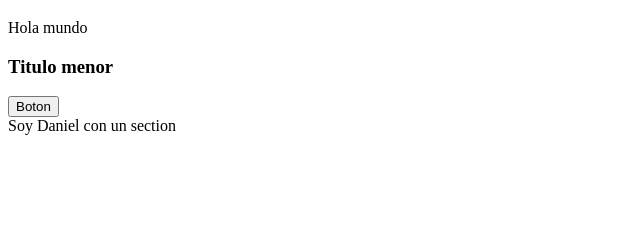
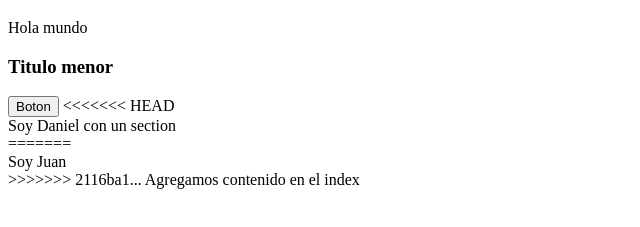
Before and after one commit to daniuf/eit-git-clase-1-0610, a plain HTML site: page index.html in a window 1280 px wide. Shown: the part 61-288 px from the top of the page, without its empty margins (0-640 px from the left). Drawn offline with Linux system fonts and the light colour scheme.

Commit message:
Agregamos contenido en el index.html

```diff
--- a/index.html
+++ b/index.html
@@ -6,6 +6,10 @@
 	<p>Hola mundo</p>
 	<h3>Titulo menor</h3>
 	<button>Boton</button>
+<<<<<<< HEAD
 	<section>Soy Daniel con un section</section>
+=======
+	<section>Soy Juan</section>
+>>>>>>> 2116ba1... Agregamos contenido en el index
   </body>
 </html>
```
